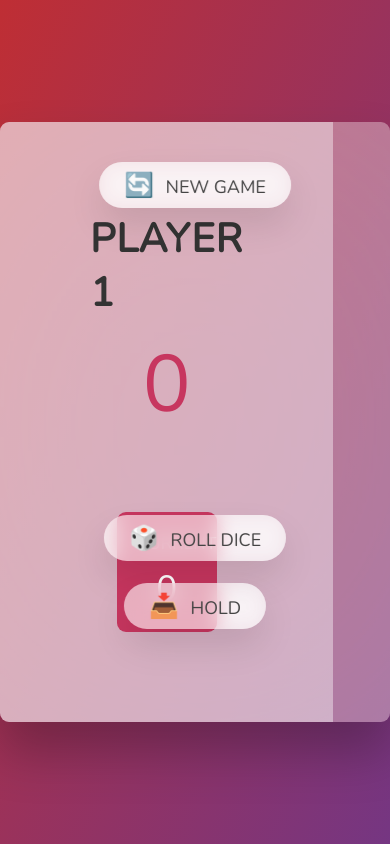
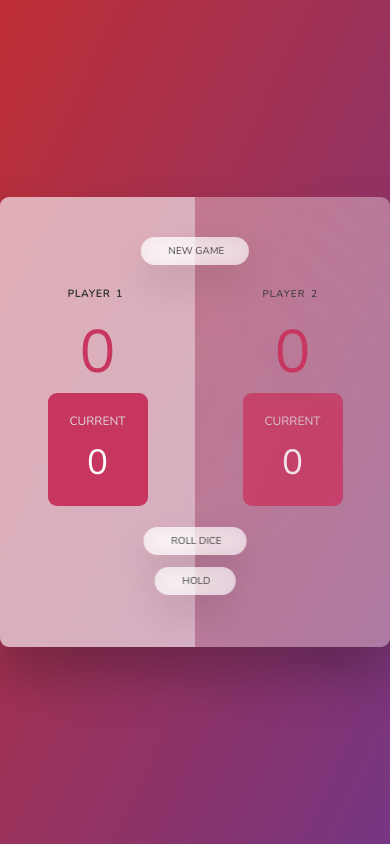
Before and after one commit to rheeze-dev/RacingGame, a website built with Parcel: page index.html in a window 390 px wide. Built offline with nearby package versions, Linux system fonts and the light colour scheme.

Commit message:
Added css to make game responsive to any screen

```diff
--- a/style.css
+++ b/style.css
@@ -177,3 +177,109 @@ main {
 .hidden {
   display: none;
 }
+
+@media only screen and (max-width: 1100px) {
+  main {
+    width: 80rem;
+  }
+}
+
+@media only screen and (max-width: 900px) {
+  main {
+    width: 70rem;
+    height: 45rem;
+  }
+
+  h2 {
+    font-size: 3rem !important;
+  }
+
+  p {
+    font-size: 6rem;
+  }
+
+  .current-label {
+    font-size: 1.2rem;
+  }
+
+  .score {
+    margin: 0;
+  }
+
+  .btn--roll {
+    top: 30rem;
+  }
+
+  .btn--hold {
+    top: 37rem;
+  }
+}
+
+@media only screen and (max-width: 800px) {
+  main {
+    width: 100%;
+    height: 45rem;
+  }
+
+  .current {
+    width: 80%;
+  }
+
+  .name {
+    font-size: 2rem !important;
+  }
+
+  .current-label {
+    font-size: 1.2rem;
+  }
+
+  .score {
+    font-size: 6rem;
+    margin: 0;
+  }
+}
+
+@media only screen and (max-width: 600px) {
+  .name {
+    font-size: 1rem !important;
+  }
+
+  .current-label {
+    font-size: 1.2rem;
+  }
+
+  .score {
+    font-size: 6rem;
+    margin: 0;
+  }
+
+  .current {
+    width: 100px;
+  }
+
+  .btn::first-letter {
+    font-size: 0;
+    display: inline-block;
+    margin-right: 0;
+  }
+
+  .btn {
+    font-size: 1rem;
+  }
+
+  section {
+    width: 30px !important;
+  }
+
+  .dice {
+    top: 8.5rem;
+  }
+
+.btn--roll {
+  top: 33rem;
+  }
+
+  h2 {
+    width: 60px;
+  }
+}
```
